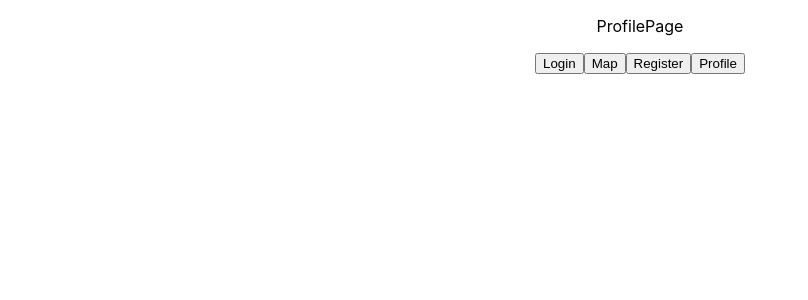
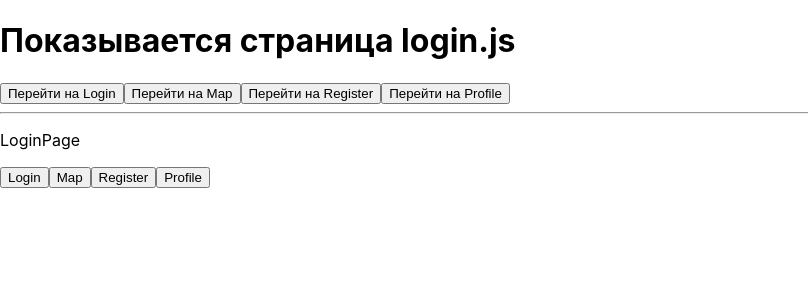
Before and after one commit to Kewdzo/Loftschool, a React (Create React App) app: page /profile in a window 1280 px wide. Shown: the top 300 px of the page, without its empty margins (0-808 px from the left). Built offline with nearby package versions, Linux system fonts and the light colour scheme.

Commit message:
Переработка переходов на state и props

```diff
--- a/src/App.js
+++ b/src/App.js
@@ -1,35 +1,69 @@
-import './App.css';
-import { BrowserRouter as Router, Switch, Route } from "react-router-dom";
+// import './App.css';
+// import { BrowserRouter as Router, Switch, Route } from "react-router-dom";
+// import LoginPage from './login.js';
+// import MapPage from './map.js';
+// import RegisterPage from './registration.js';
+// import ProfilePage from './profile.js';
+//Для работы через роутинг
+// function App() {
+//   return (
+//     <div className="App">
+//       <Router>
+//             <div className='content'>
+//               <Switch>
+//                 <Route path='/login'>
+//                   <LoginPage />
+//                 </Route>
+//                 <Route path='/map'>
+//                   <MapPage />
+//                 </Route>
+//                 <Route path='/register'>
+//                   <RegisterPage />
+//                 </Route>
+//                 <Route path='/profile'>
+//                   <ProfilePage />
+//                 </Route>
+//               </Switch>
+//           </div>
+//         </Router>
+//     </div>
+//   );
+// }
+// export default App;
+
+import React from 'react';
 import LoginPage from './login.js';
 import MapPage from './map.js';
 import RegisterPage from './registration.js';
 import ProfilePage from './profile.js';
 
+class App extends React.Component {
+  state = {page: 'login'};
 
-function App() {
-  return (
-    <div className="App">
-      <Router>
-            <div className='content'>
-              <Switch>
-                <Route path='/login'>
-                  <LoginPage />
-                </Route>
-                <Route path='/map'>
-                  <MapPage />
-                </Route>
-                <Route path='/register'>
-                  <RegisterPage />
-                </Route>
-                <Route path='/profile'>
-                  <ProfilePage />
-                </Route>
-              </Switch>
-          </div>
-        </Router>
-    </div>
-  );
+  setPage = (name) => {
+    this.setState({ page: name });
+  }
+
+  render() {
+    return (
+      <div className='App'>
+        <h1>Показывается страница {this.state.page}.js</h1>
+        <button onClick={() => this.setPage('login')}>Перейти на Login</button>
+        <button onClick={() => this.setPage('map')}>Перейти на Map</button>
+        <button onClick={() => this.setPage('register')}>Перейти на Register</button>
+        <button onClick={() => this.setPage('profile')}>Перейти на Profile</button>
+        <hr />
+        <div>{
+          {
+            login: <LoginPage parentFunc={this.setPage} />,
+            map: <MapPage parentFunc={this.setPage} />,
+            register: <RegisterPage parentFunc={this.setPage} />,
+            profile: <ProfilePage parentFunc={this.setPage} />
+          }[this.state.page]
+        }</div>
+      </div>
+    );
+  };
 }
 
-
 export default App;
--- a/src/index.js
+++ b/src/index.js
@@ -2,6 +2,7 @@ import React from 'react';
 import ReactDOM from 'react-dom/client';
 import './index.css';
 import App from './App';
+import Registration from './registration.js';
 
 const root = ReactDOM.createRoot(document.getElementById('root'));
 root.render(
@@ -9,7 +10,3 @@ root.render(
     <App />
   </React.StrictMode>
 );
-
-// If you want to start measuring performance in your app, pass a function
-// to log results (for example: reportWebVitals(console.log))
-// or send to an analytics endpoint. Learn more: https://bit.ly/CRA-vitals
--- a/src/login.js
+++ b/src/login.js
@@ -1,30 +1,15 @@
-import { useHistory } from 'react-router-dom';
+//import { useHistory } from 'react-router-dom';
 
-const LoginPage = () => {
-    const history = useHistory();
-    const handleClick = (e, name) => {
-        switch (name) {
-            case "Login":
-              return  history.push('/login');
-            case "Map":
-              return history.push('/map');
-            case "Register":
-              return history.push('/register');
-            case "Profile":
-              return history.push('/profile');
-            default:
-              return console.log(e);
-          }
-    }
+const LoginPage = (props) => {
     return (
         <div className="LoginPage">
         <header className="LoginPage-header">
         <div className="LoginPageForm">
               <p>LoginPage</p>
-              <button onClick={e => handleClick(e,'Login')}>Login</button>
-              <button onClick={e => handleClick(e,'Map')}>Map</button>
-              <button onClick={e => handleClick(e,'Register')}>Register</button>
-              <button onClick={e => handleClick(e,'Profile')}>Profile</button>
+              <button onClick={() => props.parentFunc('login')}>Login</button>
+              <button onClick={() => props.parentFunc('map')}>Map</button>
+              <button onClick={() => props.parentFunc('register')}>Register</button>
+              <button onClick={() => props.parentFunc('profile')}>Profile</button>
         </div>
         </header>
     </div>
@@ -32,3 +17,21 @@ const LoginPage = () => {
 }
 
 export default LoginPage;
+
+//Для будущего роутинга
+// const history = useHistory();
+// const handleClick = (e, name) => {
+//   switch (name) {
+//       case "Login":
+//         return  history.push('/login');
+//       case "Map":
+//         return history.push('/map');
+//       case "Register":
+//         return history.push('/register');
+//       case "Profile":
+//         return history.push('/profile');
+//       default:
+//         return console.log(e);
+//     }
+// }
+// <button onClick={e => handleClick(e,'profile')}>Profile</button>
--- a/src/map.js
+++ b/src/map.js
@@ -1,30 +1,15 @@
-import { useHistory } from 'react-router-dom';
+//import { useHistory } from 'react-router-dom';
 
-const MapPage = () => {
-    const history = useHistory();
-    const handleClick = (e, name) => {
-        switch (name) {
-            case "Login":
-              return  history.push('/login');
-            case "Map":
-              return history.push('/map');
-            case "Register":
-              return history.push('/register');
-            case "Profile":
-              return history.push('/profile');
-            default:
-              return console.log(e);
-          }
-    }
+const MapPage = (props) => {
     return (
         <div className="MapPage">
         <header className="MapPage-header">
         <div className="MapPageForm">
               <p>MAP</p>
-              <button onClick={e => handleClick(e,'Login')}>Login</button>
-              <button onClick={e => handleClick(e,'Map')}>Map</button>
-              <button onClick={e => handleClick(e,'Register')}>Register</button>
-              <button onClick={e => handleClick(e,'Profile')}>Profile</button>
+              <button onClick={() => props.parentFunc('login')}>Login</button>
+              <button onClick={() => props.parentFunc('map')}>Map</button>
+              <button onClick={() => props.parentFunc('register')}>Register</button>
+              <button onClick={() => props.parentFunc('profile')}>Profile</button>
         </div>
         </header>
     </div>
@@ -32,3 +17,19 @@ const MapPage = () => {
 }
 
 export default MapPage;
+
+// const history = useHistory();
+// const handleClick = (e, name) => {
+//     switch (name) {
+//         case "Login":
+//           return  history.push('/login');
+//         case "Map":
+//           return history.push('/map');
+//         case "Register":
+//           return history.push('/register');
+//         case "Profile":
+//           return history.push('/profile');
+//         default:
+//           return console.log(e);
+//       }
+// }
--- a/src/profile.js
+++ b/src/profile.js
@@ -1,30 +1,16 @@
 import { useHistory } from 'react-router-dom';
 
-const ProfilePage = () => {
-    const history = useHistory();
-    const handleClick = (e, name) => {
-        switch (name) {
-            case "Login":
-              return  history.push('/login');
-            case "Map":
-              return history.push('/map');
-            case "Register":
-              return history.push('/register');
-            case "Profile":
-              return history.push('/profile');
-            default:
-              return console.log(e);
-          }
-    }
+const ProfilePage = (props) => {
+
     return (
         <div className="ProfilePage">
         <header className="ProfilePage-header">
         <div className="ProfilePageForm">
             <p>ProfilePage</p>
-            <button onClick={e => handleClick(e,'Login')}>Login</button>
-              <button onClick={e => handleClick(e,'Map')}>Map</button>
-              <button onClick={e => handleClick(e,'Register')}>Register</button>
-              <button onClick={e => handleClick(e,'Profile')}>Profile</button>
+            <button onClick={() => props.parentFunc('login')}>Login</button>
+              <button onClick={() => props.parentFunc('map')}>Map</button>
+              <button onClick={() => props.parentFunc('register')}>Register</button>
+              <button onClick={() => props.parentFunc('profile')}>Profile</button>
         </div>
         </header>
     </div>
@@ -32,3 +18,20 @@ const ProfilePage = () => {
 }
 
 export default ProfilePage;
+
+
+// const history = useHistory();
+//     const handleClick = (e, name) => {
+//         switch (name) {
+//             case "Login":
+//               return  history.push('/login');
+//             case "Map":
+//               return history.push('/map');
+//             case "Register":
+//               return history.push('/register');
+//             case "Profile":
+//               return history.push('/profile');
+//             default:
+//               return console.log(e);
+//           }
+//     }
--- a/src/registration.js
+++ b/src/registration.js
@@ -1,30 +1,16 @@
 import { useHistory } from 'react-router-dom';
 
-const RegisterPage = () => {
-    const history = useHistory();
-    const handleClick = (e, name) => {
-        switch (name) {
-            case "Login":
-              return  history.push('/login');
-            case "Map":
-              return history.push('/map');
-            case "Register":
-              return history.push('/register');
-            case "Profile":
-              return history.push('/profile');
-            default:
-              return console.log(e);
-          }
-    }
+const RegisterPage = (props) => {
+
     return (
         <div className="RegisterPage">
         <header className="RegisterPage-header">
         <div className="RegisterPageForm">
             <p>RegisterPage</p>
-            <button onClick={e => handleClick(e,'Login')}>Login</button>
-              <button onClick={e => handleClick(e,'Map')}>Map</button>
-              <button onClick={e => handleClick(e,'Register')}>Register</button>
-              <button onClick={e => handleClick(e,'Profile')}>Profile</button>
+            <button onClick={() => props.parentFunc('login')}>Login</button>
+              <button onClick={() => props.parentFunc('map')}>Map</button>
+              <button onClick={() => props.parentFunc('register')}>Register</button>
+              <button onClick={() => props.parentFunc('profile')}>Profile</button>
         </div>
         </header>
     </div>
@@ -32,3 +18,19 @@ const RegisterPage = () => {
 }
 
 export default RegisterPage;
+
+// const history = useHistory();
+// const handleClick = (e, name) => {
+//     switch (name) {
+//         case "Login":
+//           return  history.push('/login');
+//         case "Map":
+//           return history.push('/map');
+//         case "Register":
+//           return history.push('/register');
+//         case "Profile":
+//           return history.push('/profile');
+//         default:
+//           return console.log(e);
+//       }
+// }
```
